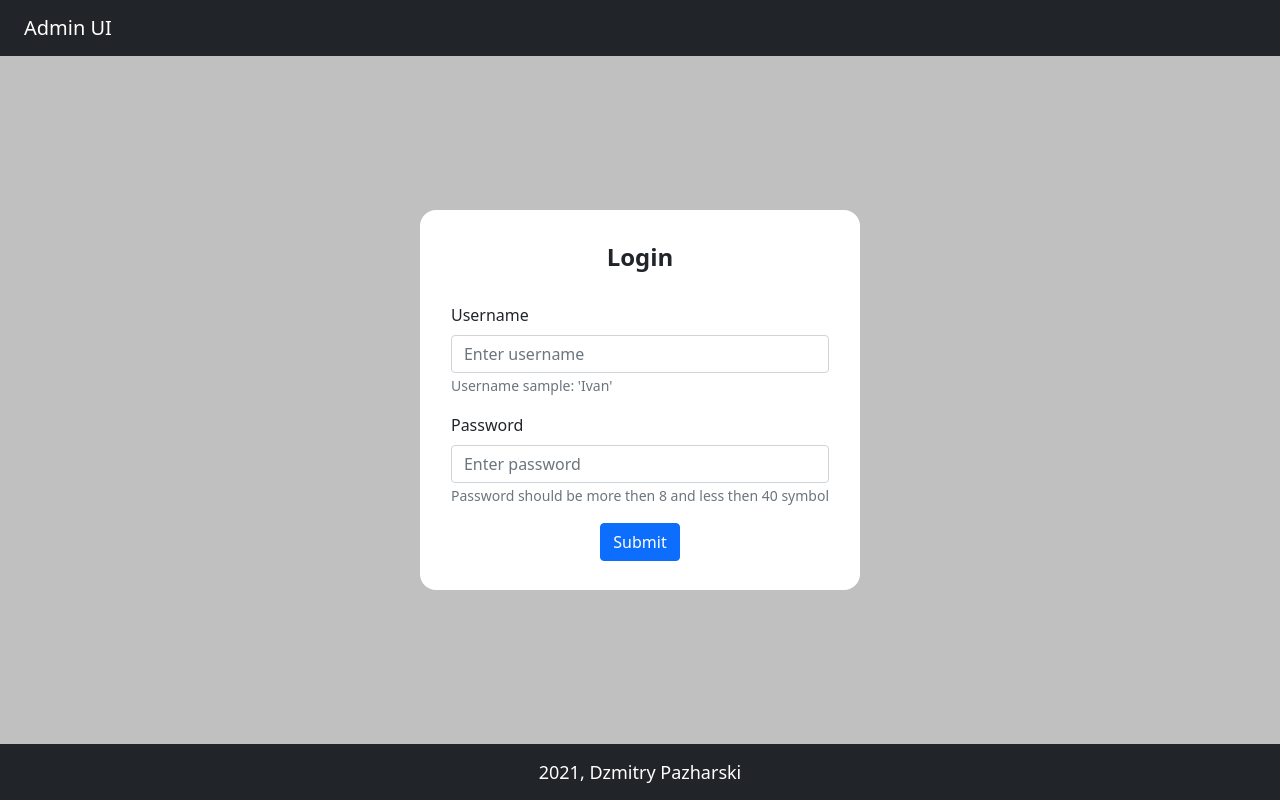
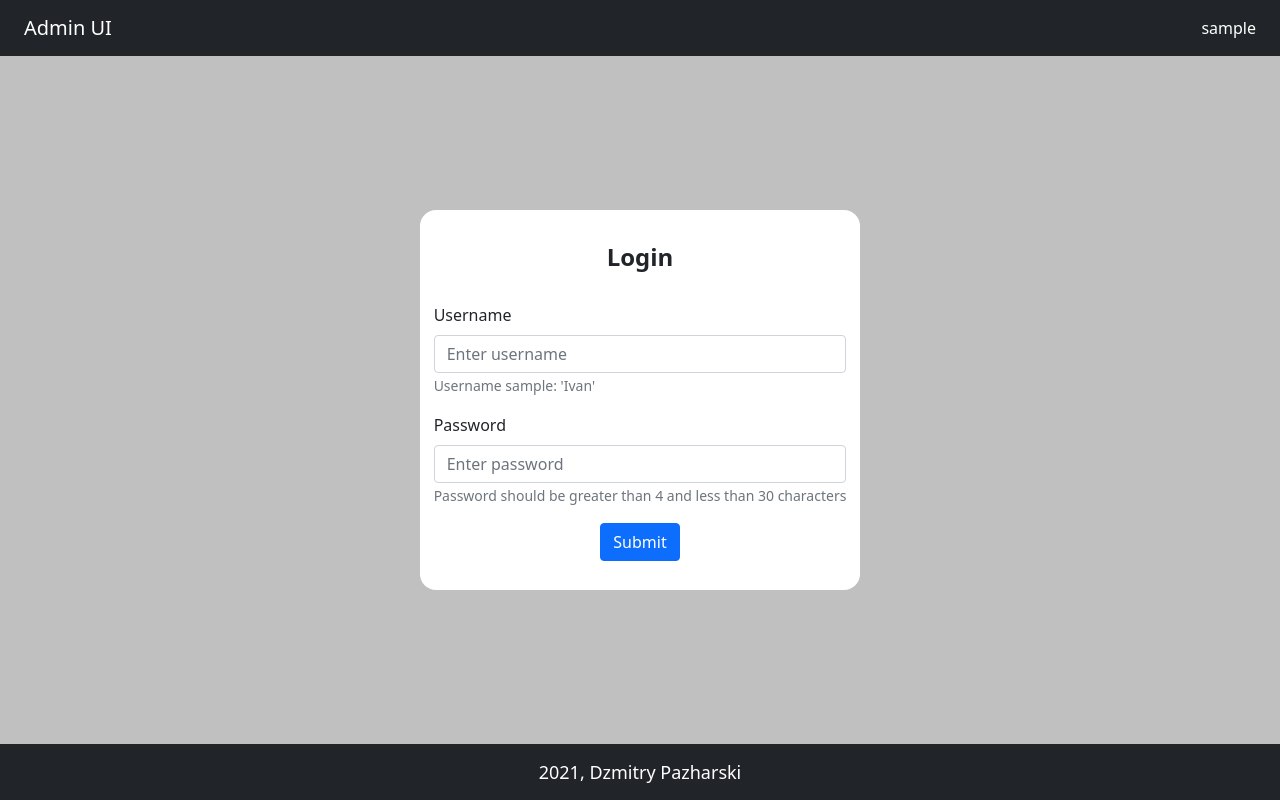
Before and after one commit to pij1989/epam_module7_react, a React (Create React App) app: page / in a window 1280 px wide. Built offline with nearby package versions, Linux system fonts and the light colour scheme; sample sign-in values are in the browser's storage.

Commit message:
added changes

```diff
--- a/src/components/Header.css
+++ b/src/components/Header.css
@@ -1,3 +1,4 @@
 .Header{
     grid-area: header;
+    height: 56px;
 }
--- a/src/components/Header.js
+++ b/src/components/Header.js
@@ -17,8 +17,13 @@ export default () => {
 
     return (
         <Navbar bg="dark" expand="lg" variant="dark" className="Header justify-content-between px-4">
-            <Navbar.Brand href="#home">Admin UI</Navbar.Brand>
-            {auth.loggedIn ? <Button onClick={handleClick} variant="success">Logout</Button> : null}
+            <div>
+                <Navbar.Brand href="#home">Admin UI</Navbar.Brand>
+            </div>
+            <div className="d-flex justify-content-end">
+                {localStorage.getItem('username') ? <div style={{color:'white'}}>{localStorage.getItem('username')}</div> : null}
+                {auth.loggedIn ? <Button onClick={handleClick} variant="success">Logout</Button> : null}
+            </div>
         </Navbar>
     )
 }
--- a/src/components/Login.js
+++ b/src/components/Login.js
@@ -10,12 +10,12 @@ import * as yup from "yup";
 
 // eslint-disable-next-line import/no-anonymous-default-export
 export default (props) => {
-    const [username, setUserName] = useState('');
-    const [password, setPassword] = useState('');
+    /*const [username, setUserName] = useState('');
+    const [password, setPassword] = useState('');*/
 
     const {handleAuthError, authError} = props;
 
-    const handleChangeUsername = (event) => {
+    /*const handleChangeUsername = (event) => {
         let username = event.target.value;
         console.log(`Username: ${username}`);
         setUserName(username);
@@ -41,7 +41,7 @@ export default (props) => {
                     props.handleAuthError(true, message);
                 });
     }
-
+*/
     useEffect(() => {
         setTimeout(() => {
             handleAuthError(false, '');
@@ -53,26 +53,28 @@ export default (props) => {
     }
 
     const validationSchema = yup.object().shape({
-        username: yup.string().max(30, 'Username field length must not be greater than 30 characters').min(3, 'Username field length must not be less than 3 characters').required(),
-        password: yup.string().required()
+        username: yup.string()
+            .max(30, 'Username field length must not be greater than 30 characters')
+            .min(3, 'Username field length must not be less than 3 characters')
+            .required(),
+        password: yup.string()
+            .max(30, 'Password field length must not be greater than 30 characters')
+            .min(4, 'Password field length must not be less than 3 characters')
+            .required()
     });
 
     return (
         <div className="Login">
             <div className="Login-title">Login</div>
-
             <Formik
                 validationSchema={validationSchema}
                 onSubmit={values => {
-                    console.log(values);
                     login(values.username, values.password)
                         .then(
                             user => {
                                 props.handleAuthLogin(true, {username: user.username, role: user.role});
-                                console.log(props.auth)
                             },
                             message => {
-                                console.log(message);
                                 props.handleAuthError(true, message);
                             });
                 }}
@@ -84,20 +86,22 @@ export default (props) => {
                 {({
                       handleSubmit,
                       handleChange,
-                      handleBlur,
                       values,
-                      touched,
-                      isValid,
                       errors,
                   }) => (
-                    <Form onSubmit={handleSubmit} className="d-flex flex-column">
+                    <Form noValidate onSubmit={handleSubmit} className="d-flex flex-column">
                         <Form.Group className="mb-3">
                             <Form.Label>Username</Form.Label>
                             <Form.Control type="text"
                                           placeholder="Enter username"
                                           name="username"
                                           value={values.username}
-                                          onChange={handleChange}/>
+                                          onChange={handleChange}
+                                          isInvalid={!!errors.username}
+                            />
+                            <Form.Control.Feedback type="invalid">
+                                {errors.username}
+                            </Form.Control.Feedback>
                             <Form.Text className="text-muted">
                                 Username sample: 'Ivan'
                             </Form.Text>
@@ -109,9 +113,14 @@ export default (props) => {
                                           placeholder="Enter password"
                                           name="password"
                                           value={values.password}
-                                          onChange={handleChange}/>
+                                          onChange={handleChange}
+                                          isInvalid = {!!errors.password}
+                            />
+                            <Form.Control.Feedback type="invalid">
+                                {errors.password}
+                            </Form.Control.Feedback>
                             <Form.Text className="text-muted">
-                                Password should be more then 8 and less then 40 symbol
+                                Password should be greater than 4 and less than 30 characters
                             </Form.Text>
                         </Form.Group>
 
```
